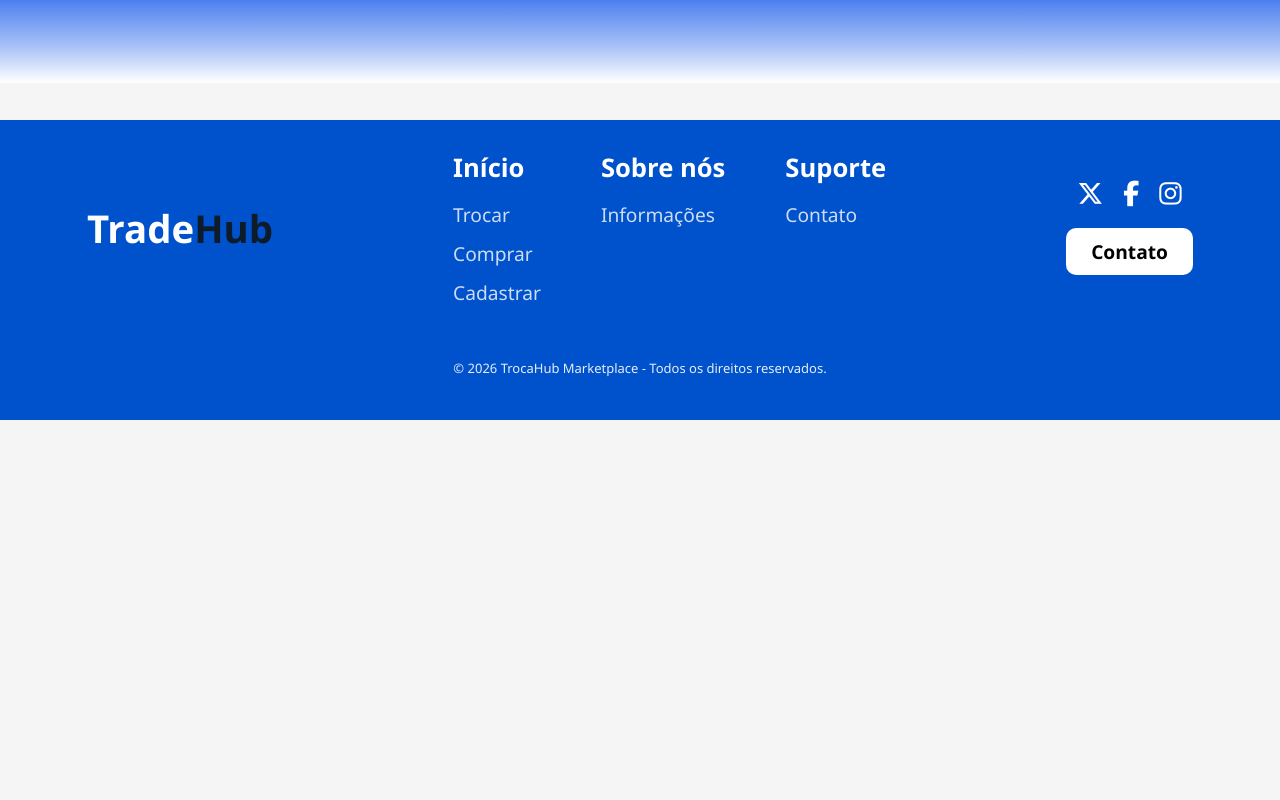
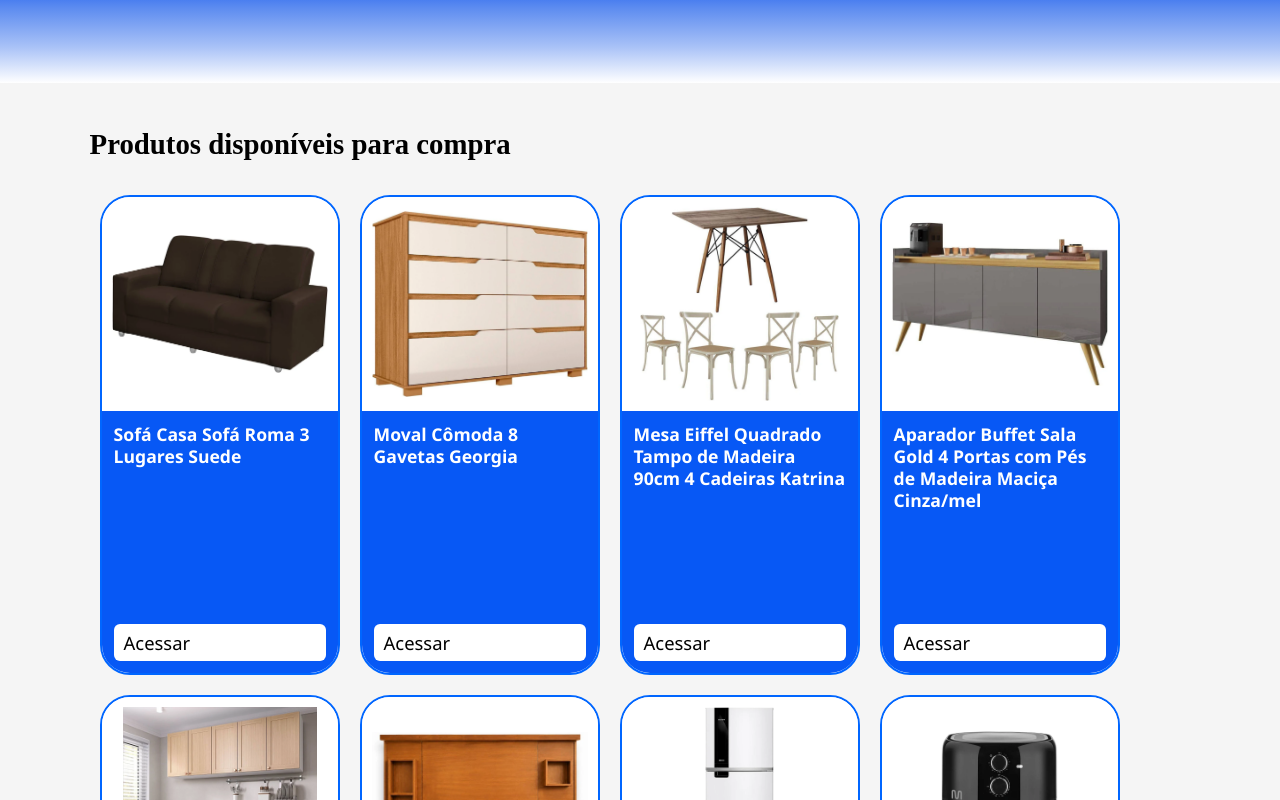
Before and after one commit to Hackathon-Trade-Hub/Trade-hub, a Vue app: page /comprar in a window 1280 px wide. Shown: the part 380-1180 px from the top of the page. Before the commit the page ends 800 px from the top, so only its background shows below. Built offline with nearby package versions, Linux system fonts and the light colour scheme.

Commit message:
Página "Comprar" completa

```diff
--- /dev/null
+++ b/src/Views/Comprar.vue
@@ -0,0 +1,55 @@
+<template>
+    <div class="comprar-page">
+        <h1>Produtos disponíveis para compra</h1>
+
+        <div class="grid-produtos" v-if="produtosFiltrados.length">
+            <ProdutoCard v-for="produto in produtosFiltrados" :key="produto.id" :id="produto.id" :titulo="produto.titulo" :descricao="produto.descricao" :imagem="produto.imagem" :preco="produto.preco"/>
+        </div>
+
+        <p v-else class="sem-resultados">Nenhum produto encontrado.</p>
+    </div>
+</template>
+
+<script setup>
+
+import { computed } from 'vue';
+import ProdutoCard from '@/components/ProdutoCard.vue';
+import { listaProdutos } from '@/data/produtos';
+import { termoBusca } from '@/components/Filter.vue';
+
+const produtosFiltrados = computed(() => {
+    return listaProdutos.filter((produto) => {
+        const disponivelParaVenda = produto.status.includes('Venda')
+
+        const buscaOk = termoBusca.value ? produto.titulo.toLowerCase().includes(termoBusca.value.toLowerCase()) :true
+
+        return disponivelParaVenda && buscaOk
+    })
+})
+
+</script>
+
+<style scoped>
+
+.comprar-page {
+    padding: 2vw 7vw;
+}
+
+.comprar-page h1 {
+    font-size: 1.8rem;
+    margin-bottom: 1.5rem;
+}
+
+.grid-produtos {
+    display: flex;
+    flex-wrap: wrap;
+    justify-content: flex-start;
+}
+
+.sem-resultados {
+    text-align: center;
+    color: #888;
+    margin-top: 3rem;
+}
+
+</style>
--- a/src/components/Header.vue
+++ b/src/components/Header.vue
@@ -70,7 +70,7 @@
                     </div>
                 </div>
                 <RouterLink to="#">Trocar</RouterLink>
-                <RouterLink to="#">Comprar</RouterLink>
+                <RouterLink to="/comprar">Comprar</RouterLink>
                 <RouterLink to="/cadastrarP">Cadastrar Produtos</RouterLink>
                 <RouterLink :to="{ name: 'carrinho' }" class="img-carrinho">
                     <svg xmlns="http://www.w3.org/2000/svg" width="1em" height="1em" viewBox="0 0 50 50">
--- a/src/router/index.js
+++ b/src/router/index.js
@@ -9,6 +9,7 @@ import Cadastrar from '@/Views/Cadastrar.vue'
 import Login from '@/Views/Login.vue'
 import paginaUsuario from '@/Views/paginaUsuario.vue'
 import PerfilVendedor from '@/Views/PerfilVendedor.vue'
+import Comprar from '@/Views/Comprar.vue'
 
 import { usuarioAtual } from '@/data/auth.js'
 import PaginaUsuario from '@/Views/paginaUsuario.vue'
@@ -63,10 +64,15 @@ const router = createRouter({
       component: PaginaUsuario
     },
     {
-  path: '/perfilVendedor',
-  name: 'perfilVendedor',
-  component: PerfilVendedor
-},
+      path: '/perfilVendedor',
+      name: 'perfilVendedor',
+      component: PerfilVendedor
+    },
+    {
+      path: '/comprar',
+      name: 'comprar',
+      component: Comprar
+    }
   ]
 
 })
```
